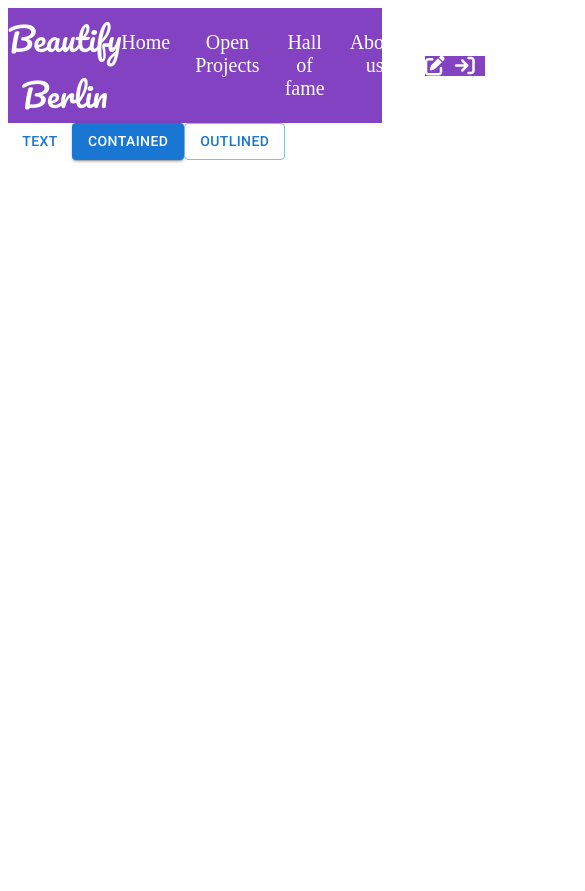
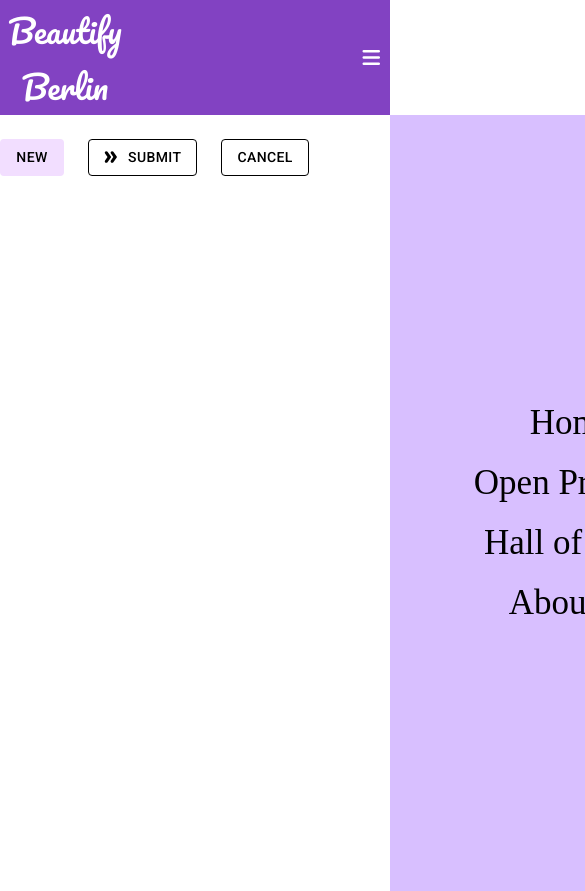
Before and after one commit to TechLabs-Berlin/st22-beautify-berlin, a React (Create React App) app in the folder beautifyberlin/: page / in a window 390 px wide. Shown: the top 891 px of the page, 585 px wide, since content can reach past the window. Before the commit the page ends 844 px from the top, so only its background shows below. Built offline with nearby package versions, Linux system fonts and the light colour scheme.

Commit message:
changes on navbar and creation of Apply NewBox.js

```diff
--- a/beautifyberlin/public/index.html
+++ b/beautifyberlin/public/index.html
@@ -8,13 +8,26 @@
       name="description"
       content="Web site created using create-react-app"
     />
-    <link rel="preconnect" href="https://fonts.gstatic.com" crossorigin>
-    <link href="https://fonts.googleapis.com/css2?family=Josefin+Sans:wght@100;200;400&family=Lora:ital,wght@1,500&family=Pacifico&family=Varela&display=swap" rel="stylesheet">
-    <link rel="stylesheet" href="https://cdnjs.cloudflare.com/ajax/libs/font-awesome/6.1.1/css/all.min.css" integrity="sha512-KfkfwYDsLkIlwQp6LFnl8zNdLGxu9YAA1QvwINks4PhcElQSvqcyVLLD9aMhXd13uQjoXtEKNosOWaZqXgel0g==" crossorigin="anonymous" referrerpolicy="no-referrer" />
-    <link rel="stylesheet" href="https://fonts.googleapis.com/css?family=Roboto:300,400,500,700&display=swap"/>
+    <link rel="preconnect" href="https://fonts.gstatic.com" crossorigin />
+    <link
+      <link
+      href="https://fonts.googleapis.com/css2?family=Josefin+Sans:wght@100;200;400&family=Lora:ital,wght@1,500&family=Pacifico&family=Roboto+Serif:ital,opsz,wght@0,8..144,300;0,8..144,400;1,8..144,400&family=Varela&display=swap"
+      rel="stylesheet"
+    />
+    <link
+      rel="stylesheet"
+      href="https://cdnjs.cloudflare.com/ajax/libs/font-awesome/6.1.1/css/all.min.css"
+      integrity="sha512-KfkfwYDsLkIlwQp6LFnl8zNdLGxu9YAA1QvwINks4PhcElQSvqcyVLLD9aMhXd13uQjoXtEKNosOWaZqXgel0g=="
+      crossorigin="anonymous"
+      referrerpolicy="no-referrer"
+    />
+    <link
+      rel="stylesheet"
+      href="https://fonts.googleapis.com/css?family=Roboto:300,400,500,700&display=swap"
+    />
     <style>
-      *{
-        font-family: "Josefin";
+      * {
+        font-family: "Roboto";
       }
     </style>
     <title>Beautify Berlin Webpage</title>
--- a/beautifyberlin/src/App.js
+++ b/beautifyberlin/src/App.js
@@ -1,12 +1,12 @@
 import TopBar from './components/topbar/TopBar';
-import SinglePage from './components/singlepage/SinglePage'
+import NewBox from './components/newbox/NewBox';
 
 function App() {
   return (
     <div className ="head">
       <>
       <TopBar />
-      <SinglePage />
+      <NewBox />
       </>
     </div>
   );
--- /dev/null
+++ b/beautifyberlin/src/components/newbox/NewBox.js
@@ -0,0 +1,39 @@
+import React from "react";
+import { Button, styled } from "@mui/material";
+import DoubleArrowRoundedIcon from "@mui/icons-material/DoubleArrowRounded";
+
+export default function NewBox() {
+  const SubmitButton = styled(Button)({
+    color: "black",
+    borderColor: "black",
+    backgroundColor: "#f2deff",
+    "&:hover": { backgroundColor: "#f2deff", borderColor: "black" },
+  });
+  return (
+    <div>
+      <SubmitButton>NEW</SubmitButton>
+      <Button
+        variant="outlined"
+        startIcon={<DoubleArrowRoundedIcon />}
+        sx={{
+          color: "black",
+          borderColor: "black",
+          margin: 3,
+          "&:hover": { backgroundColor: "#f2deff", borderColor: "black" },
+        }}
+      >
+        Submit
+      </Button>
+      <Button
+        variant="outlined"
+        sx={{
+          color: "black",
+          borderColor: "black",
+          "&:hover": { backgroundColor: "#f2deff", borderColor: "black" },
+        }}
+      >
+        Cancel
+      </Button>
+    </div>
+  );
+}
--- a/beautifyberlin/src/components/topbar/TopBar.css
+++ b/beautifyberlin/src/components/topbar/TopBar.css
@@ -1,3 +1,8 @@
+body {
+  margin: 0;
+  padding: 0;
+}
+
 .top {
   width: 100%;
   height: 115px;
@@ -6,9 +11,12 @@
   top: 0;
   display: flex;
   align-items: center;
+  z-index: 999;
 }
 
-  .topLeft, .topRight, .topCenter {
+.topLeft,
+.topRight,
+.topCenter {
   text-align: center;
   display: flex;
   justify-content: center;
@@ -16,7 +24,7 @@
 
 .topLeft {
   flex: 4;
-    font-family: 'Pacifico', cursive;
+  font-family: "Pacifico", cursive;
   color: white;
   font-size: 2em;
   cursor: pointer;
@@ -24,15 +32,15 @@
 
 .topCenter {
   flex: 6;
-    font-family: 'Lora', serif;
 }
 
 .topRight {
   flex: 2;
-    justify-content: right
+  justify-content: right;
 }
 
-  .topLeft, .topRight {
+.topLeft,
+.topRight {
   background-color: #8242c2;
 }
 
@@ -40,7 +48,8 @@
   font-size: 20px;
   margin-right: 10px;
   cursor: pointer;
-    color: white
+  color: white;
+  display: none;
 }
 
 .topList {
@@ -56,5 +65,40 @@
   font-size: 20px;
   font-weight: 300;
   cursor: pointer;
-    color: white
+  color: white;
+  font-family: "Roboto+serif";
 }
+
+@media screen and (max-width: 900px) {
+  body {
+    overflow-x: hidden;
+  }
+
+  .topIcon {
+    display: block;
+  }
+
+  .topListItem {
+    color: black;
+    font-size: 35px;
+    padding-top: 20px;
+  }
+
+  .topList {
+    position: absolute;
+    right: 0px;
+    display: flex;
+    flex-direction: column;
+    height: 92vh;
+    align-items: center;
+    width: 100%;
+    top: 115px;
+    background-color: #d8bfff;
+    transform: translateX(100%);
+    transition: transform 0.5s ease-in-out;
+  }
+
+  .active {
+    transform: translateX(0%);
+  }
+}
--- a/beautifyberlin/src/components/topbar/TopBar.js
+++ b/beautifyberlin/src/components/topbar/TopBar.js
@@ -1,22 +1,34 @@
-import React from 'react'
-import "./TopBar.css"
+import React, { useState } from "react";
+import "./TopBar.css";
 
 export default function TopBar() {
+  const [navLinkOpen, navLinkToggle] = useState(false);
+  const handleNavLinksToggle = () => {
+    navLinkToggle(!navLinkOpen);
+  };
+
+  const renderClasses = () => {
+    let classes = "topList";
+    if (navLinkOpen) {
+      classes += " active";
+    }
+    return classes;
+  };
+
   return (
     <div className="top">
       <div className="topLeft">Beautify Berlin</div>
       <div className="topCenter">
-        <ul className="topList">
+        <ul className={renderClasses()}>
           <li className="topListItem">Home</li>
           <li className="topListItem">Open Projects</li>
           <li className="topListItem">Hall of fame</li>
           <li className="topListItem">About us</li>
         </ul>
       </div>
-      <div className="topRight">
-        <i className="topIcon fa-solid fa-pen-to-square"></i>
-        <i className="topIcon fa-solid fa-arrow-right-to-bracket"></i>
+      <div onClick={handleNavLinksToggle} className="topRight">
+        <i className="topIcon fa-solid fa-bars"></i>
       </div>
     </div>
-  )
+  );
 }
```
Lines whose indentation alone changed are shown as unchanged.
